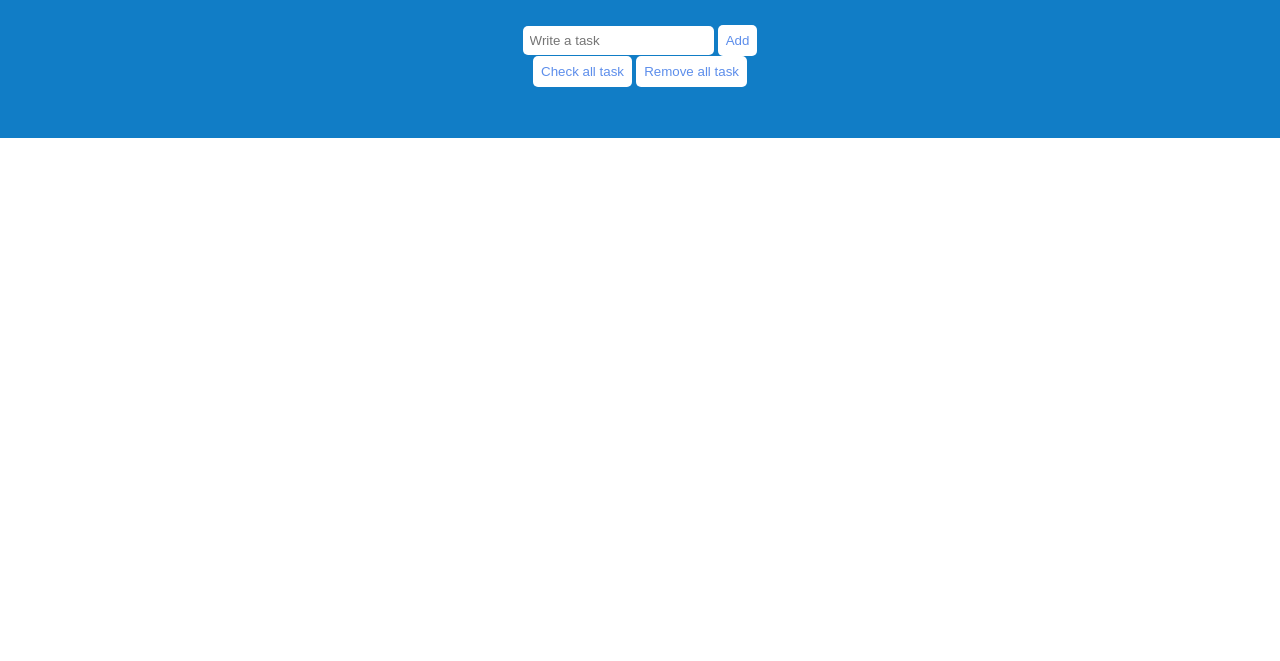
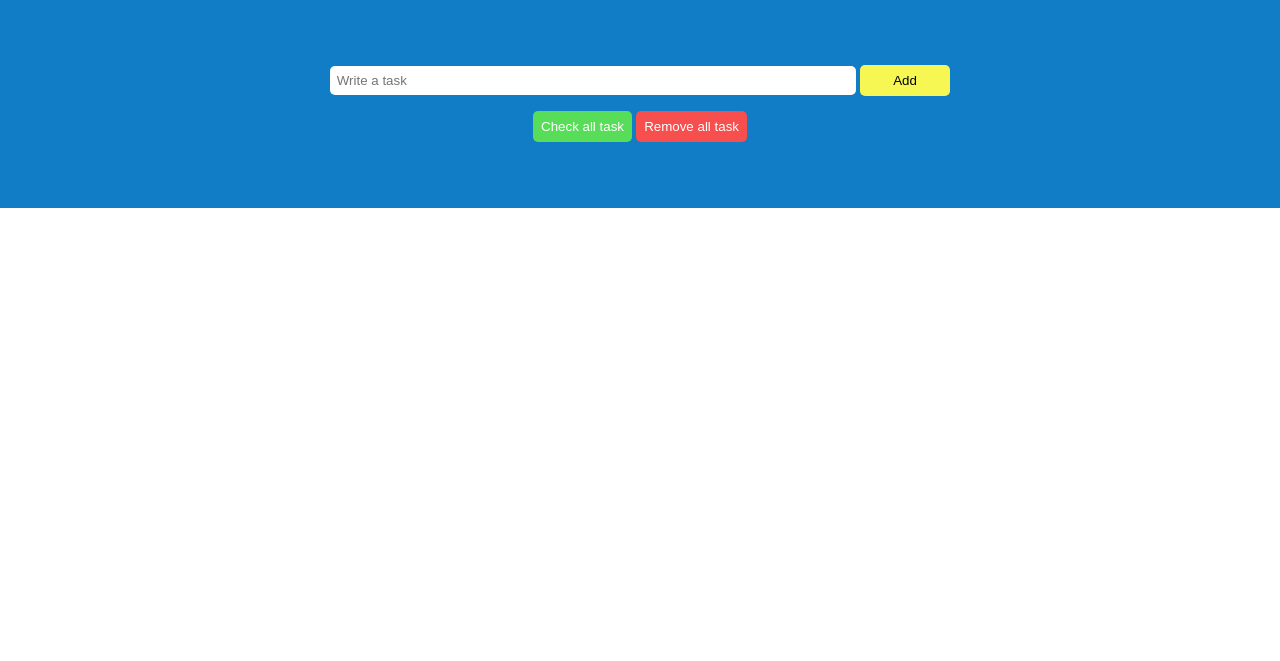
Before and after one commit to GuillermoGAndres/ToDoApp22, a plain HTML site: page index.html in a window 1280 px wide. Shown: the part 139-800 px from the top of the page. Drawn offline with Linux system fonts and the light colour scheme.

Commit message:
estilos terminados

```diff
--- a/index.html
+++ b/index.html
@@ -1,10 +1,12 @@
 <!DOCTYPE html>
 <html lang="en">
+
 <head>
   <meta charset="utf-8">
   <title>Todo App</title>
   <link rel="stylesheet" href="styles.css">
 </head>
+
 <body>
   <div id="app">
     <header id="header-content">
@@ -14,11 +16,15 @@
       <input id="taskName" type="text" placeholder="Write a task">
       <button id="addTask">Add</button>
       <br>
+      <div id="button-container">
         <button id="checkTasks"> Check all task</button>
         <button id="removeTasks"> Remove all task </button>
+      </div>
+
     </div>
     <table id="tasksList"></table>
   </div>
   <script src="./main.js"></script>
 </body>
+
 </html>
--- a/styles.css
+++ b/styles.css
@@ -3,23 +3,38 @@ body {
 	font-family: 'Sriracha', cursive;
 	margin: 0;
 }
+#addTask {
+	padding: 8px 2.5em;
+}
+#button-container {
+	margin: 15px 0px;
+}
 button {
-	background: white;
-	color: rgb(93, 142, 235);
+	color: black;
 	border: none;
 	padding: 8px;
 	border-radius: 5px;
 	outline: none;
+	background: rgb(247, 247, 84);
 }
 button:hover,
 button:focus {
-	background: rgb(240, 240, 240);
+	filter: brightness(0.8);
 }
-#taskName {
+button#checkTasks {
+	color: white;
+	background: rgb(88, 221, 88);
+}
+button#removeTasks {
+	color: white;
+	background: rgb(247, 78, 78);
+}
+input#taskName {
 	outline: none;
 	padding: 7px;
 	border-radius: 5px;
 	border: none;
+	width: 40%;
 }
 
 .deleteTaskBtn {
@@ -35,6 +50,7 @@ button:focus {
 table {
 	padding: 0px 2em;
 	width: 100%;
+	border-collapse: collapse;
 }
 
 td:nth-child(1),
@@ -48,8 +64,11 @@ td:nth-child(4) {
 	padding-bottom: 1%;
 	padding-top: 1%;
 }
+#header-content h1 {
+	font-size: 45px;
+}
 #writeTask {
-    background-color: #117DC6;
+	background-color: #117dc6;
 	text-align: center;
 	margin-top: 0;
 	padding-top: 3%;
```
Lines whose indentation alone changed are shown as unchanged.
